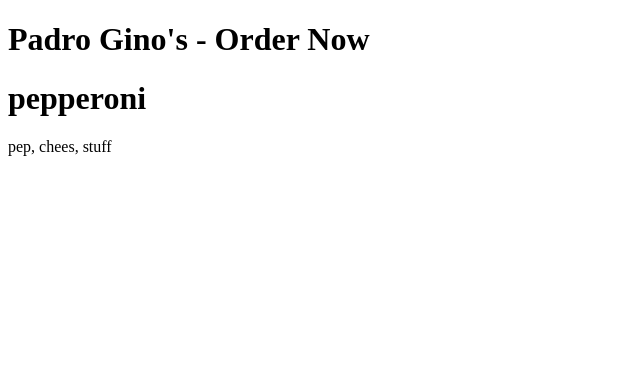
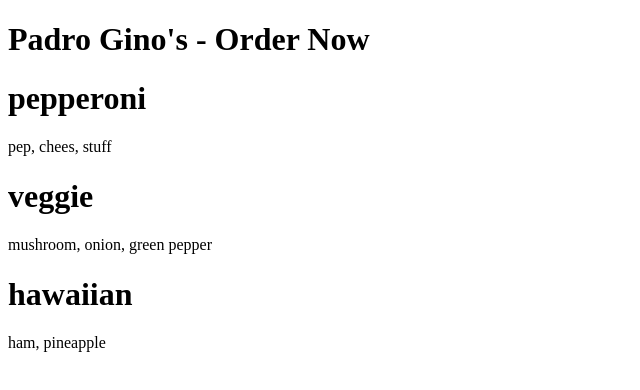
Before and after one commit to Leshan21/complete-react-v9, a React (Vite) app in the folder PADRE_GINOS/: page / in a window 1280 px wide. Shown: the top 390 px of the page, without its empty margins (0-640 px from the left). Built offline with nearby package versions, Linux system fonts and the light colour scheme.

Commit message:
add multiple pizzaas

```diff
--- a/PADRE_GINOS/src/App.jsx
+++ b/PADRE_GINOS/src/App.jsx
@@ -7,6 +7,8 @@ function App() {
    <div className="app">
     <h1>Padro Gino's - Order Now </h1>
     <Pizza name = "pepperoni"  description = "pep, chees, stuff"/>
+    <Pizza name = "veggie" description = "mushroom, onion, green pepper"/>
+    <Pizza name = "hawaiian" description = "ham, pineapple"/>
    </div>
   )
 }
```
